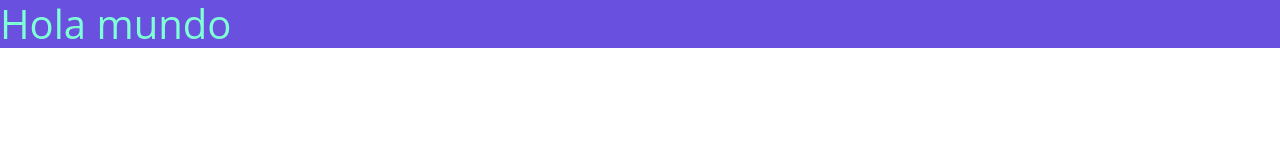
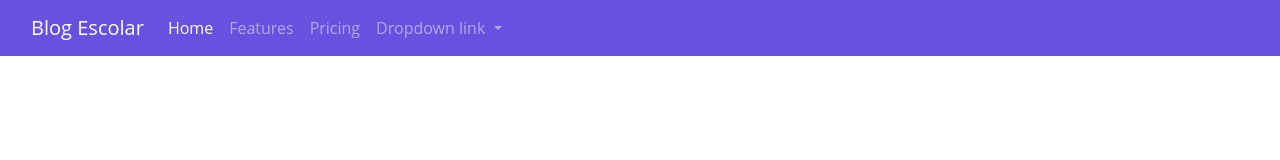
Before and after one commit to 1MaxyZ/Blog_Escolar, a plain HTML site: page index.html in a window 1280 px wide. Drawn offline with Linux system fonts and the light colour scheme.

Commit message:
commit 2 | +navbar, +css y js linkeadas

```diff
--- a/index.html
+++ b/index.html
@@ -5,17 +5,49 @@
   <meta charset="UTF-8">
   <meta name="viewport" content="width=device-width, initial-scale=1.0">
   <title>Blog Escolar</title>
+  <!-- css -->
   <link rel="stylesheet" href="css/bootstrap.css">
   <link rel="stylesheet" href="css/bootstrap4-pleasant.css">
   <link rel="stylesheet" href="css/style.css">
 </head>
 
 <body>
-    <h1 class="bg-primary">Hola mundo</h1>
+  <nav class="navbar navbar-expand-md navbar-dark fixed-top bg-primary">
+    <div class="container-fluid">
+      <a class="navbar-brand" href="#">Blog Escolar</a>
+      <button class="navbar-toggler" type="button" data-bs-toggle="collapse" data-bs-target="#navbarNavDropdown"
+        aria-controls="navbarNavDropdown" aria-expanded="false" aria-label="Toggle navigation">
+        <span class=" navbar-toggler-icon"></span>
+      </button>
+      <div class="collapse navbar-collapse" id="navbarNavDropdown">
+        <ul class="navbar-nav">
+          <li class="nav-item">
+            <a class="nav-link active" aria-current="page" href="#">Home</a>
+          </li>
+          <li class="nav-item">
+            <a class="nav-link" href="#">Features</a>
+          </li>
+          <li class="nav-item">
+            <a class="nav-link" href="#">Pricing</a>
+          </li>
+          <li class="nav-item dropdown">
+            <a class="nav-link dropdown-toggle" href="#" role="button" data-bs-toggle="dropdown" aria-expanded="false">
+              Dropdown link
+            </a>
+            <ul class="dropdown-menu">
+              <li><a class="dropdown-item" href="#">Action</a></li>
+              <li><a class="dropdown-item" href="#">Another action</a></li>
+              <li><a class="dropdown-item" href="#">Something else here</a></li>
+            </ul>
+          </li>
+        </ul>
+      </div>
+    </div>
+  </nav>
 
 
 
-
+  <!-- js -->
   <script src="js/bootstrap.js"></script>
   <script src="js/script.js"></script>
 </body>
```
Also changed, not shown: css/style.css (line endings or trailing spaces). Lines whose indentation alone changed are shown as unchanged.
